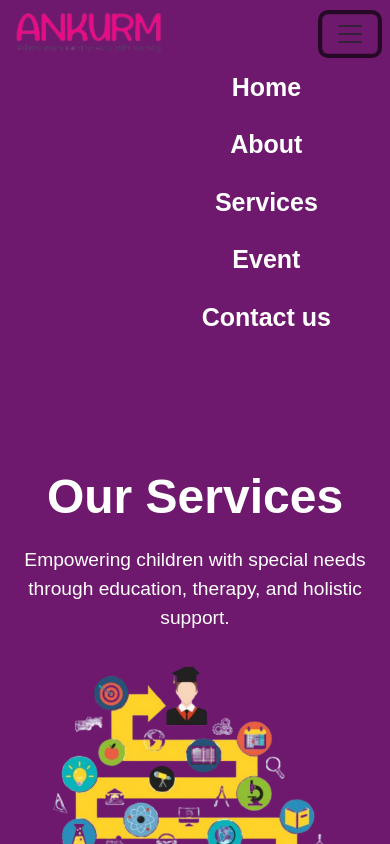
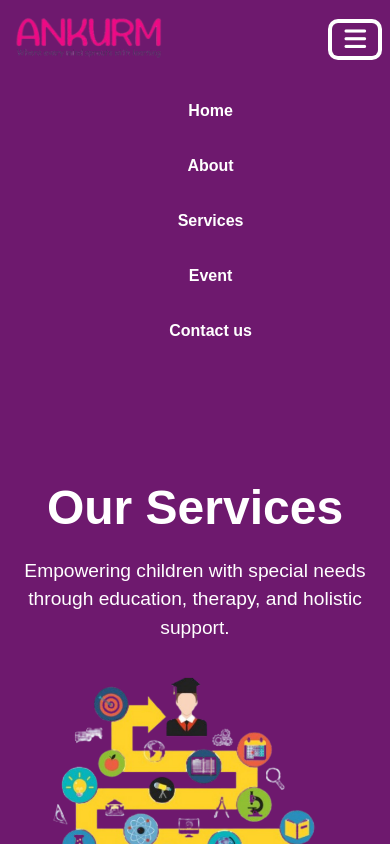
Before and after one commit to Maheshkumar08/ankuramngo-project, a plain HTML site: page service.html in a window 390 px wide. Both pictures are taken after a click on the button "Toggle navigation". Shown: the top 844 px of the page. Drawn offline with nearby package versions, Linux system fonts and the light colour scheme.

Commit message:
updated project

```diff
--- a/about-style.css
+++ b/about-style.css
@@ -453,4 +453,9 @@ ul {
     flex-flow: column wrap;
     transition: all 1.9s;
   }
+  .navbar-nav{
+    background-color:transparent;
+    margin-right: 50%;
+    /* flex-flow: column; */
+  }
 }
--- a/service.html
+++ b/service.html
@@ -323,45 +323,41 @@ ul{
 /* Tablets (max width 992px) */
 @media (max-width: 992px) {
   .navbar-collapse {
-      max-height: 0;
-      overflow: hidden;
-      transition: max-height 0.6s ease-in-out, opacity 0.4s ease;
-      opacity: 0;
+    justify-content: center !important;
   }
 
-    .navbar-collapse.show {
-      max-height: 500px; /* enough for menu items */
-      opacity: 1;
-    }
   .navbar-nav {
     flex-direction: column;
     align-items: center;
-      background-color: #111; /* dark bg for dropdown area */
+    gap: 15px;
+    background-color: #6E196E;
+    border-radius: 10px;
     padding: 20px 0;
-      border-radius: 10px;
-      gap: 15px;
   }
 
   .navbar-nav .nav-link {
-      width: 100%;
-      text-align: center;
+    color: #fff !important;
     font-size: 1rem;
-      color: #fff !important;
+    font-weight: 600;
     transition: color 0.3s ease;
   }
 
   .navbar-nav .nav-link:hover {
-      color: #f5b301 !important; /* Yellow hover */
+    color: #f5b301 !important;
   }
-    .navbar-nav{
-      color:#222222;
 
+  .navbar-toggler {
+    color: #fff;
+    border: none;
+  }
+  .navbar-nav .nav-link:hover {
+    color: #f5b301 !important;
   }
 }
 
 @media (max-width: 768px) {
   .navbar-nav{
-    background-color:#222222;
+    background-color:red;
   }
 }
 @media (max-width: 576px) {
@@ -383,7 +379,8 @@ ul{
 /* Mobile portrait (max width 480px) */
 @media (max-width: 480px) {
   .navbar-nav{
-    background-color:#222222;
+    background-color:transparent;
+    margin-right: 50%;
     /* flex-flow: column; */
   }
   .navbar{
@@ -396,14 +393,29 @@ ul{
   </head>
   <body>
         <!-- <navbar> -->
-        <nav class="navbar navbar-expand-sm  ">
+            <nav class="navbar navbar-expand-lg">
   <div class="container-fluid" id="navbar">
+    <!-- 🔹 Logo -->
+    <a class="navbar-brand" href="index.html">
       <img src="/image/logo-removebg-preview.png" alt="ANKURM FOUNDATION">
-                    <button class="navbar-toggler" type="button" data-bs-toggle="collapse" data-bs-target="#collapsibleNavbar">
-                        <span class="navbar-toggler-icon"></span>
+    </a>
+
+    <!-- 🔹 Toggle Button -->
+    <button
+      class="navbar-toggler text-white border-0"
+      type="button"
+      data-bs-toggle="collapse"
+      data-bs-target="#collapsibleNavbar"
+      aria-controls="collapsibleNavbar"
+      aria-expanded="false"
+      aria-label="Toggle navigation"
+    >
+      <i class="fa fa-bars fs-2"></i>
     </button>
-                    <div class="collapse navbar-collapse" id="collapsibleNavbar">
-                        <ul class="navbar">
+
+    <!-- 🔹 Collapsible Menu -->
+    <div class="collapse navbar-collapse justify-content-center" id="collapsibleNavbar">
+      <ul class="navbar-nav text-center">
         <li class="nav-item">
           <a class="nav-link" href="index.html">Home</a>
         </li>
@@ -423,6 +435,7 @@ ul{
     </div>
   </div>
 </nav>
+
     <!-- 🌟 HERO -->
     <section class="hero wow animate__animated animate__fadeInDown">
       <h1>Our Services</h1>
--- a/style.css
+++ b/style.css
@@ -850,7 +850,8 @@ ul{
 /* Mobile portrait (max width 480px) */
 @media (max-width: 480px) {
   .navbar-nav{
-    background-color:#222222;
+    background-color:transparent;
+    margin-right: 50%;
     /* flex-flow: column; */
   }
   .navbar{
```
Also changed, not shown: About-page.html (+21 -5 lines), contact-us.html (+21 -5 lines), index.html (+20 -5 lines). Lines whose indentation alone changed are shown as unchanged.
